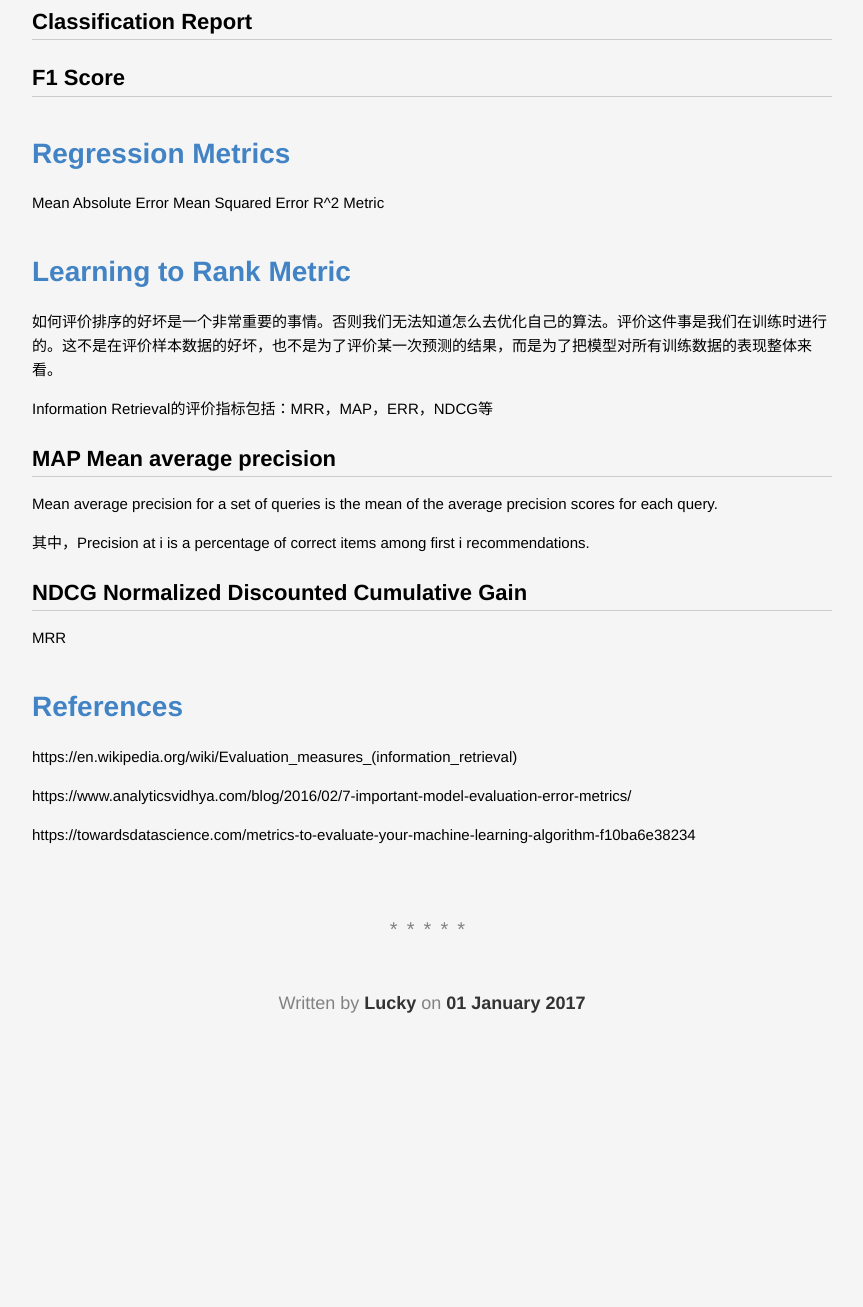
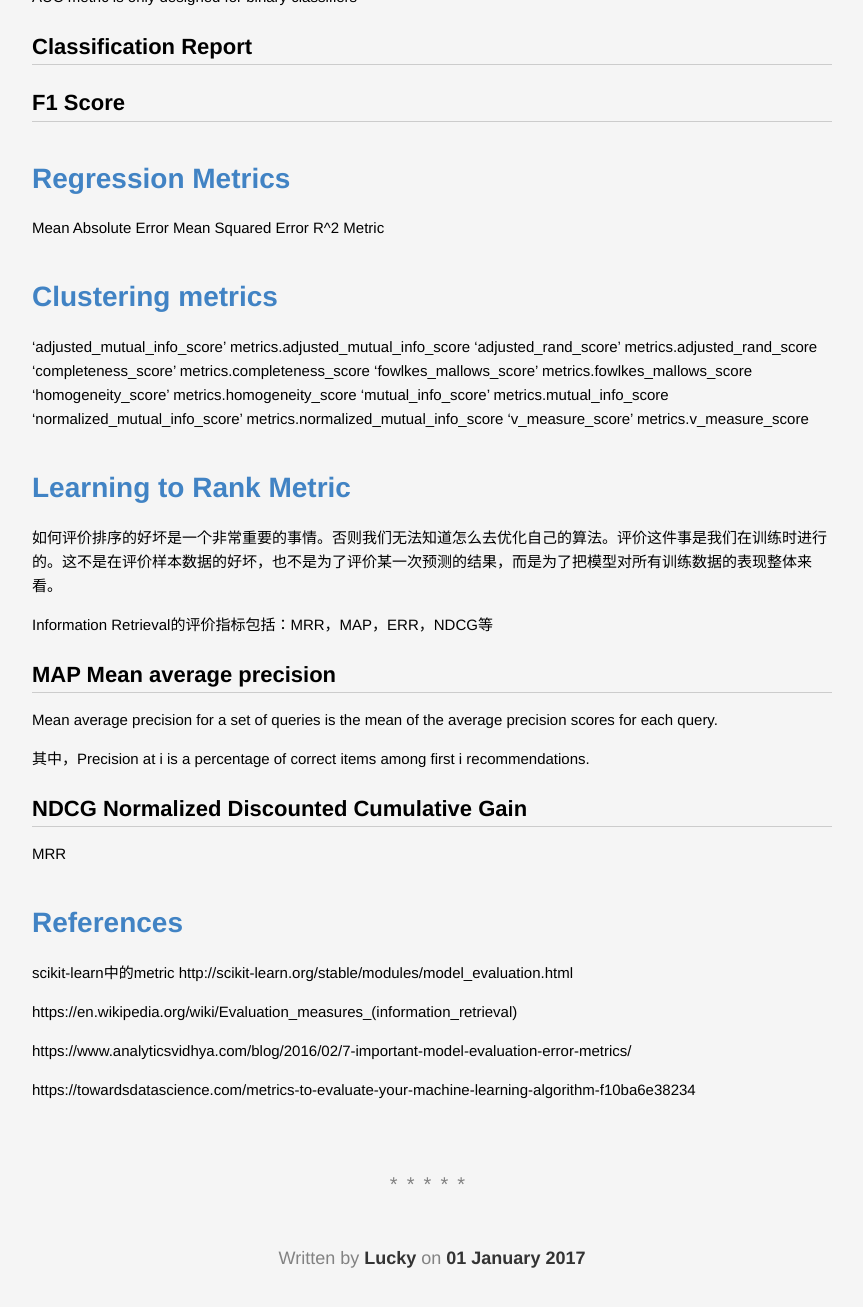
Before and after one commit to lucky521/blog, a Jekyll site: the page built from _posts/2017-01-01-metrics-to-evaluate-model.markdown, in a window 1280 px wide and 1400 px high, scrolled down 1426 px. Shown: the top 1307 px of the window, without its empty margins (208-1071 px from the left). Built offline with Jekyll 4.4.1, drawn with Linux system fonts in a browser that asks for light colours; before the commit the page ends 2571 px from its top, so only the background shows below that.

Commit message:
update blog

````diff
--- a/_posts/2016-12-28-scikit-learn.markdown
+++ b/_posts/2016-12-28-scikit-learn.markdown
@@ -36,6 +36,7 @@
 
 
 ### transform 操作
+
 
 ### fit 操作
 
--- a/_posts/2017-01-01-metrics-to-evaluate-model.markdown
+++ b/_posts/2017-01-01-metrics-to-evaluate-model.markdown
@@ -42,12 +42,22 @@
 
 # Regression Metrics
 
-
 Mean Absolute Error
 Mean Squared Error
 R^2 Metric
 
 
+
+# Clustering metrics
+
+‘adjusted_mutual_info_score’	metrics.adjusted_mutual_info_score
+‘adjusted_rand_score’	metrics.adjusted_rand_score
+‘completeness_score’	metrics.completeness_score
+‘fowlkes_mallows_score’	metrics.fowlkes_mallows_score
+‘homogeneity_score’	metrics.homogeneity_score
+‘mutual_info_score’	metrics.mutual_info_score
+‘normalized_mutual_info_score’	metrics.normalized_mutual_info_score
+‘v_measure_score’	metrics.v_measure_score
 
 
 
@@ -82,6 +92,8 @@
 
 # References
 
+scikit-learn中的metric http://scikit-learn.org/stable/modules/model_evaluation.html
+
 https://en.wikipedia.org/wiki/Evaluation_measures_(information_retrieval)
 
 https://www.analyticsvidhya.com/blog/2016/02/7-important-model-evaluation-error-metrics/
--- a/_posts/2017-03-27-image-recognition.markdown
+++ b/_posts/2017-03-27-image-recognition.markdown
@@ -73,6 +73,9 @@
 ## 图片物体标注
 
 
+## 视频物体检测
+
+
 ## 人脸识别
 
 在CNN尚未火热的年代，人们使用haar/lbp + adaboost级连的组合方式检测人脸，hog+svm的组合方式检测行人。其中，haar，lbp，hog等手工设计的特征提取算子用于提取特征，adaboost，svm用于对提取的特征分类。
@@ -97,6 +100,3 @@
 ### face_recognition
 
 https://github.com/ageitgey/face_recognition
-
-
-## 视频物体检测
--- a/_posts/2017-06-14-deep-learning.markdown
+++ b/_posts/2017-06-14-deep-learning.markdown
@@ -289,7 +289,7 @@
 
 算法的关键在于，在10000次迭代中，如何更新参数，也就是for循环中最后三行代码。
 
-为什么要用误差 * 斜率来更新权值参数？
+为什么要用 "误差 * 斜率" 来更新权值参数？
 
 
 很多场景下，直接输入数据和输出结果是没有直观联系的，联系或者是局部的、或者是间接的，这时候我们可以加入隐藏层来发现和记录这些间接规律。
@@ -299,7 +299,7 @@
 l1是隐含层，运算参数syn0是3X4矩阵。
 l2是输出层，运算参数syn1是4X1的矩阵，输出结果是一个整数。
 
-在反向传播计算误差时，某一层的误差是用后一层的误差 * 斜率来算的。
+在反向传播计算误差时，某一层的误差是用后一层的"误差 * 斜率"来算的。
 
 ```
 import numpy as np
````
Also changed, not shown: _posts/2018-03-25-boosting.markdown (+9 -2 lines), _posts/2018-05-15-nlp-using-machine-learning.markdown (+7 -0 lines).
